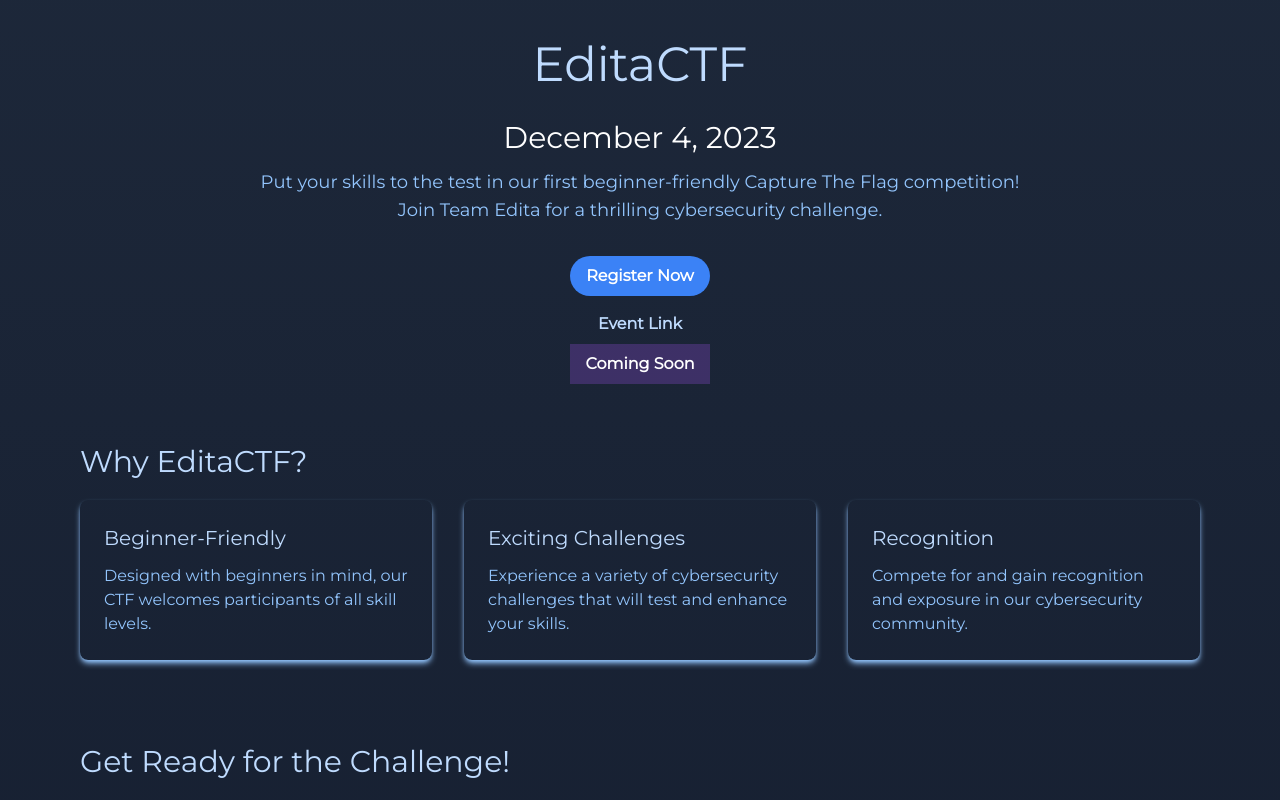
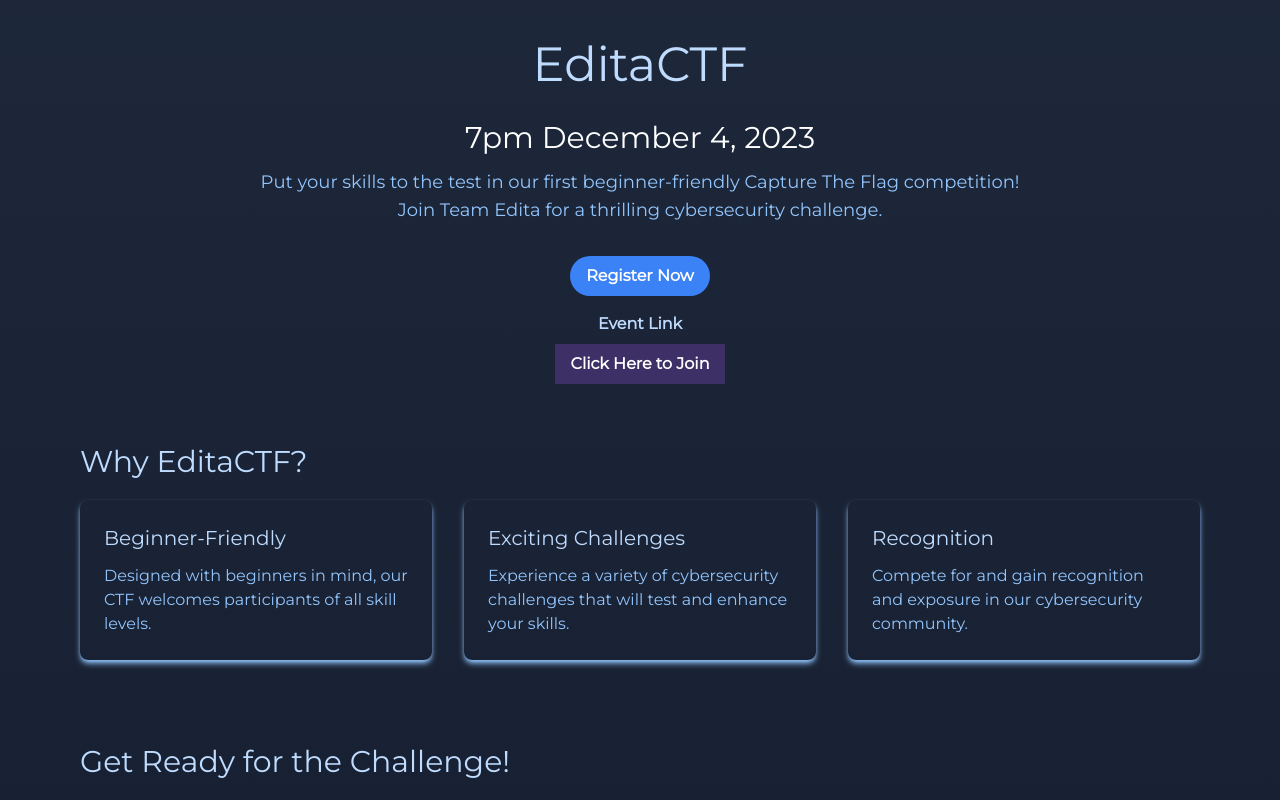
Before and after one commit to FrenzyVJN/Edita, a Next.js app: page /events in a window 1280 px wide. Shown: the top 800 px of the page. Built offline with nearby package versions, Linux system fonts and the light colour scheme.

Commit message:
Update page.tsx

```diff
--- a/app/events/page.tsx
+++ b/app/events/page.tsx
@@ -6,7 +6,7 @@ function Events() {
     <main className='bg-gradient-to-b from-slate-950 via-slate-800 to-slate-950 animate-movingBg min-h-screen p-5 md:px-20'>
       <div className="flex flex-col items-center justify-center h-full text-center">
         <a href="/" className="text-blue-200 text-5xl py-5 animate__animated animate__fadeInDown">EditaCTF</a>
-        <h2 className="text-white text-3xl py-3 animate__animated animate__fadeInUp">December 4, 2023</h2>
+        <h2 className="text-white text-3xl py-3 animate__animated animate__fadeInUp">7pm December 4, 2023</h2>
         <p className="text-blue-300 text-lg animate__animated animate__fadeIn">Put your skills to the test in our first beginner-friendly Capture The Flag competition!</p>
         <p className="text-blue-300 text-lg animate__animated animate__fadeIn">Join Team Edita for a thrilling cybersecurity challenge.</p>
 
@@ -20,8 +20,8 @@ function Events() {
           className=" bg-purple-500 bg-opacity-25 hover:bg-purple-600 hover:bg-opacity-25 text-white font-bold py-2 px-4 transition duration-300 transform hover:scale-105 focus:outline-none focus:shadow-outline-yellow"
           disabled={true} // Set to true for now, enable later
         >
-        <a href="http://bit.ly/40lrO5P">
-          Coming Soon
+        <a href="https://tryhackme.com/room/editactf2k23">
+          Click Here to Join
         </a>
         </button>
       </div>
```
